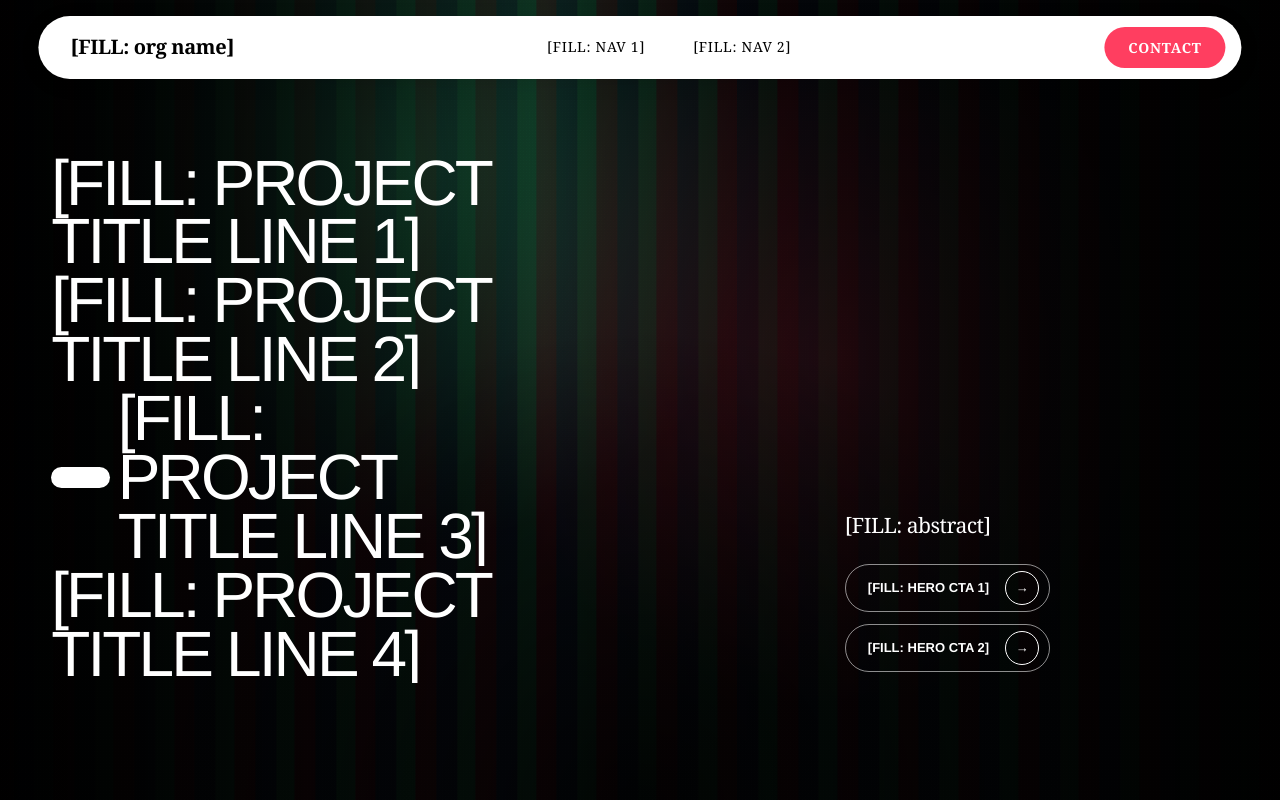
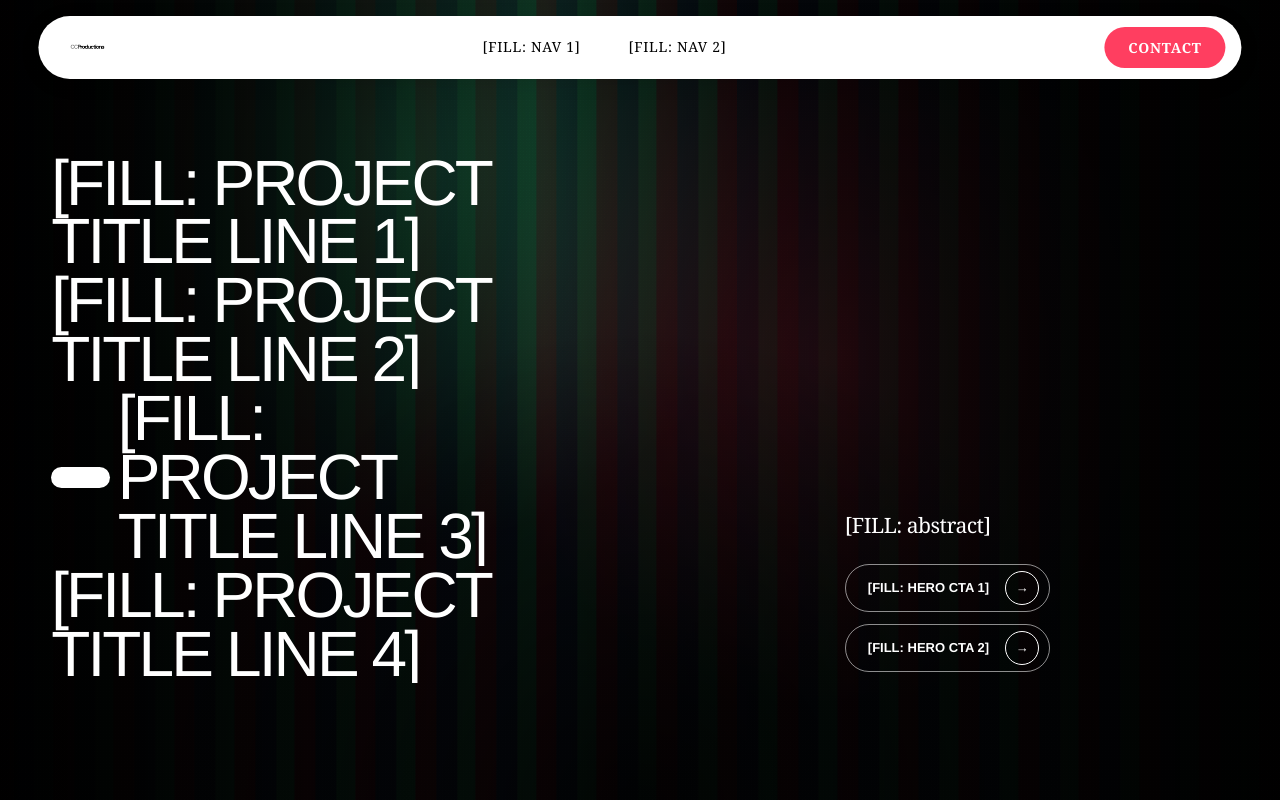
Before and after one commit to PRASANNX/CCP, a React (Vite) app: page / in a window 1280 px wide. Shown: the top 800 px of the page. Built offline with nearby package versions, Linux system fonts and the light colour scheme; the HTML template or start-up script is replaced by a standard one.

Commit message:
feat: add CCProductions logo to Header and Footer

```diff
--- a/src/components/Footer/Footer.tsx
+++ b/src/components/Footer/Footer.tsx
@@ -1,5 +1,6 @@
 import styles from './Footer.module.scss';
 import { useReveal } from '../../hooks/useReveal';
+import logo from '../../assets/logo.png';
 
 export const Footer = () => {
   const footerRef = useReveal<HTMLDivElement>();
@@ -8,7 +9,7 @@ export const Footer = () => {
     <footer className={styles.footer} ref={footerRef}>
       <div className="container">
         <div className={styles.top} data-reveal>
-          <h2 className="display-l">[FILL: CTA title]</h2>
+          <img src={logo} alt="CCProductions" style={{ height: 'clamp(48px, 8vw, 100px)', width: 'auto', filter: 'invert(1) brightness(1.5)' }} />
         </div>
 
         <hr />
--- a/src/components/Header/Header.tsx
+++ b/src/components/Header/Header.tsx
@@ -1,6 +1,7 @@
 import { useState, useEffect } from 'react';
 import styles from './Header.module.scss';
 import { navigation } from '../../data/navigation';
+import logo from '../../assets/logo.png';
 import { useMagnetic } from '../../hooks/useMagnetic';
 
 interface HeaderProps {
@@ -45,7 +46,7 @@ export const Header = ({
         <div className="container">
           <div className={styles.inner}>
             <a href="/" className={styles.brand}>
-              [FILL: org name]
+              <img src={logo} alt="CCProductions" style={{ height: '28px', width: 'auto', display: 'block' }} />
             </a>
 
             <nav className={`${styles.nav} desktopOnly`}>
```
Also changed, not shown: src/assets/logo.png (added).
